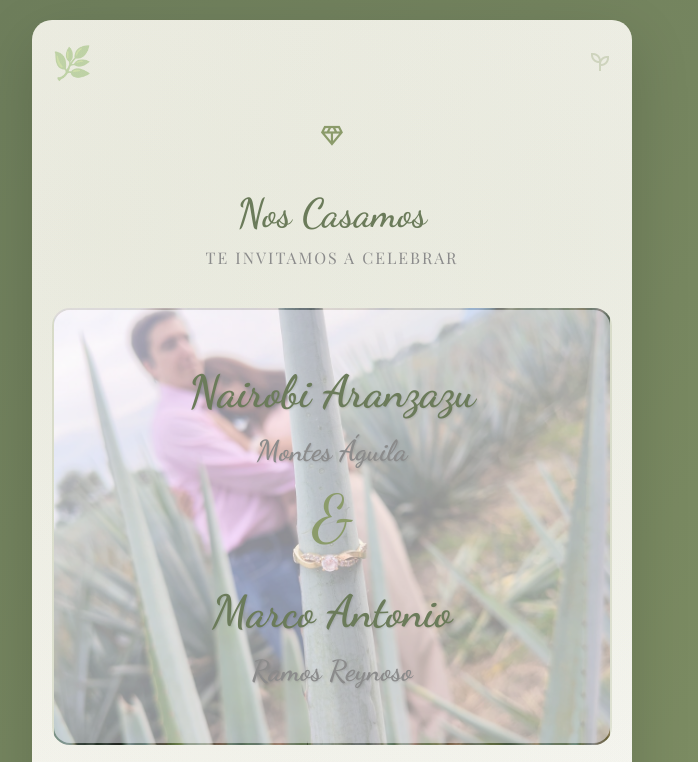
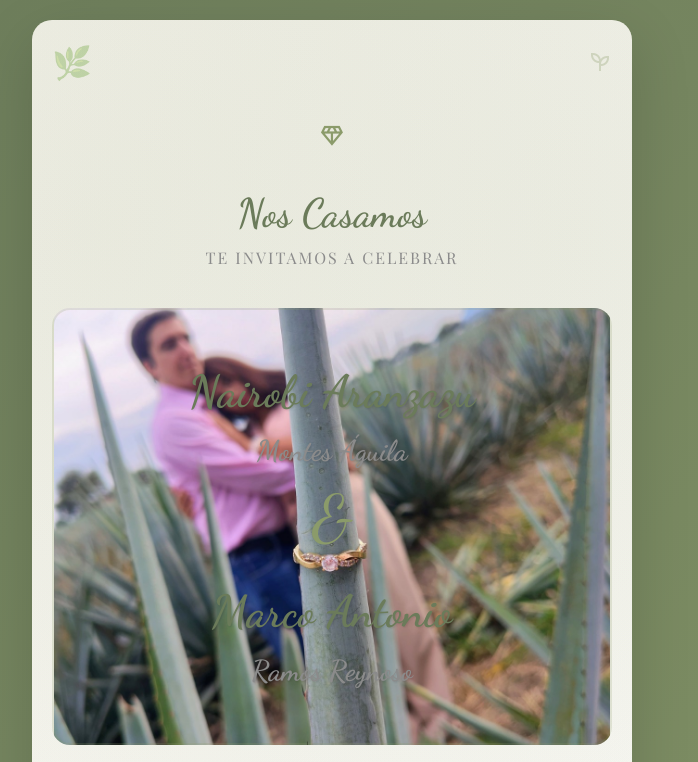
Before and after one commit to 01espada/bodorrio, a website: page public/index.html in a window 1280 px wide. Shown: the top 762 px of the page, without its empty margins (308-1006 px from the left). Drawn offline with nearby package versions, Linux system fonts and the light colour scheme.

Commit message:
foto de fondo

```diff
--- a/public/index.html
+++ b/public/index.html
@@ -20,8 +20,6 @@
             content: "";
             position: absolute;
             inset: 0;
-            background: rgba(255,255,255,0.55);
-
         }
         .names-section > * {
             position: relative; /* asegurar que el texto quede encima del overlay */
```
